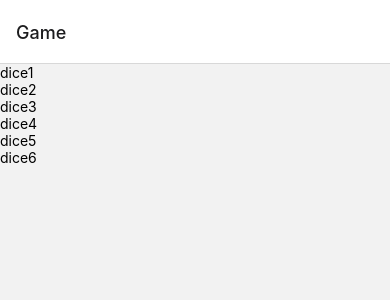
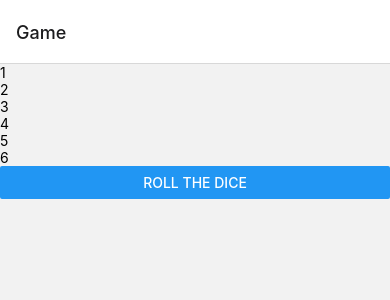
Before and after one commit to rich-back/farkle, a React Native app in the folder client/: screen /Game in a window 390 px wide. Shown: the top 300 px of the page. Built offline with nearby package versions, Linux system fonts and the light colour scheme.

Commit message:
generate random number for dice working GameLogic

```diff
--- a/client/screens/Game/GameLogic.jsx
+++ b/client/screens/Game/GameLogic.jsx
@@ -1,5 +1,5 @@
 import React, { useState } from "react";
-import { FlatList, View, StyleSheet, Text } from "react-native";
+import { Button, FlatList, View, StyleSheet, Text } from "react-native";
 
 const GameLogic = () => {
   const [dice, setDice] = useState([
@@ -11,26 +11,29 @@ const GameLogic = () => {
     { key: "dice6", value: 6 },
   ]);
 
-  // const getRandomNumber = () => {
-  //   const randomNumber = Math.floor(Math.random() * 6) + 1;
-  //   return randomNumber;
-  // };
+  const getRandomNumber = () => {
+    const randomNumber = Math.floor(Math.random() * 6) + 1;
+    return randomNumber;
+  };
 
-  // updateDice = () => {
-  //   const tempDice = dice;
-  //   const newDice = tempDice.map((di) => {
-  //     const diKey = di.key;
-  //     let diValue = di.value;
-  //     diValue = getRandomNumber();
-  //     return { key: diKey, value: diValue };
-  //   });
-  //   setDice(newDice);
-  // };
-
+  const updateDice = () => {
+    const tempDice = dice;
+    const newDice = tempDice.map((di) => {
+      const diKey = di.key;
+      let diValue = di.value;
+      diValue = getRandomNumber();
+      return { key: diKey, value: diValue };
+    });
+    setDice(newDice);
+  };
 
   return (
     <View>
-      <FlatList data={dice} renderItem={({item}) => <Text>{item.key}</Text>}></FlatList>
+      <FlatList
+        data={dice}
+        renderItem={({ item }) => <Text>{item.value}</Text>}
+      ></FlatList>
+      <Button title="Roll the dice" onPress={updateDice}></Button>
     </View>
   );
 };
```
